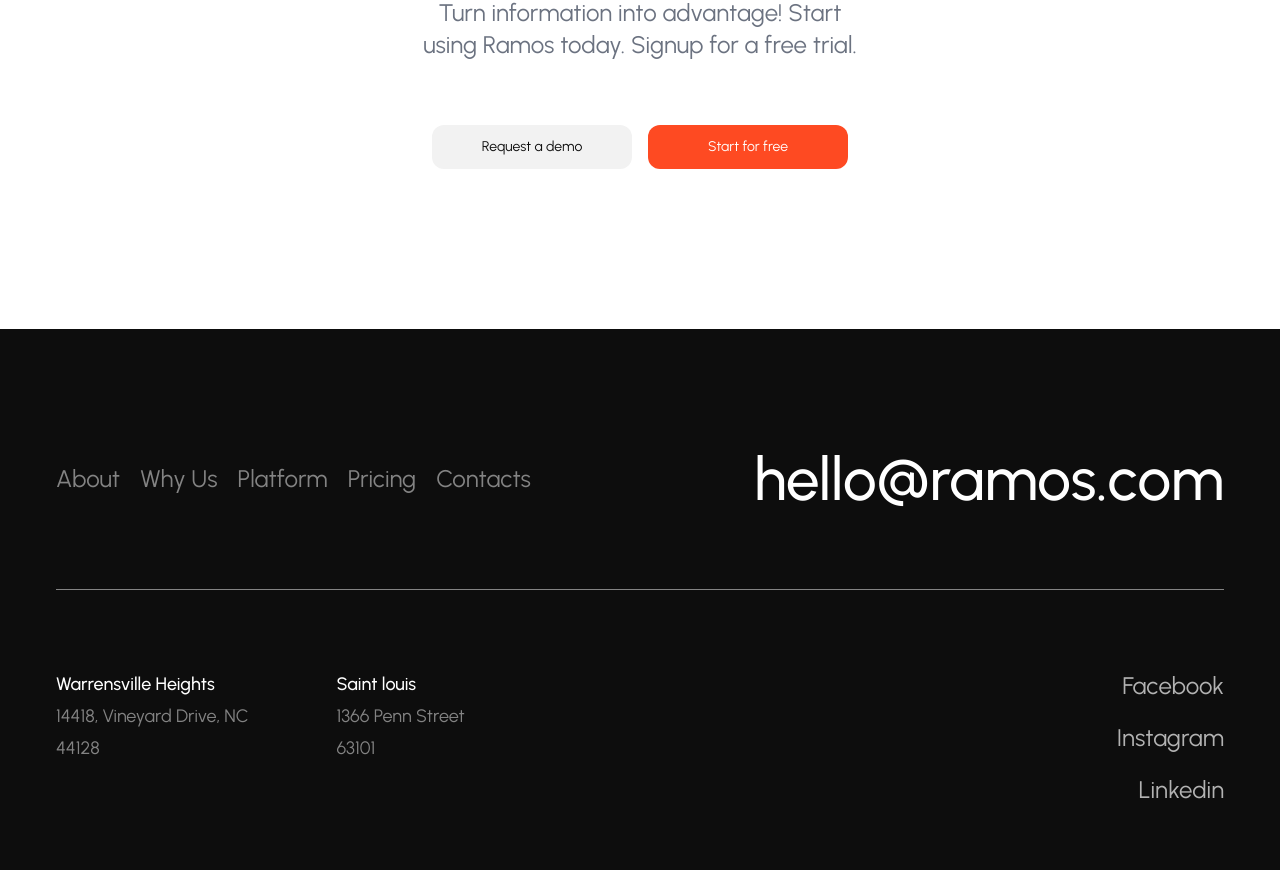
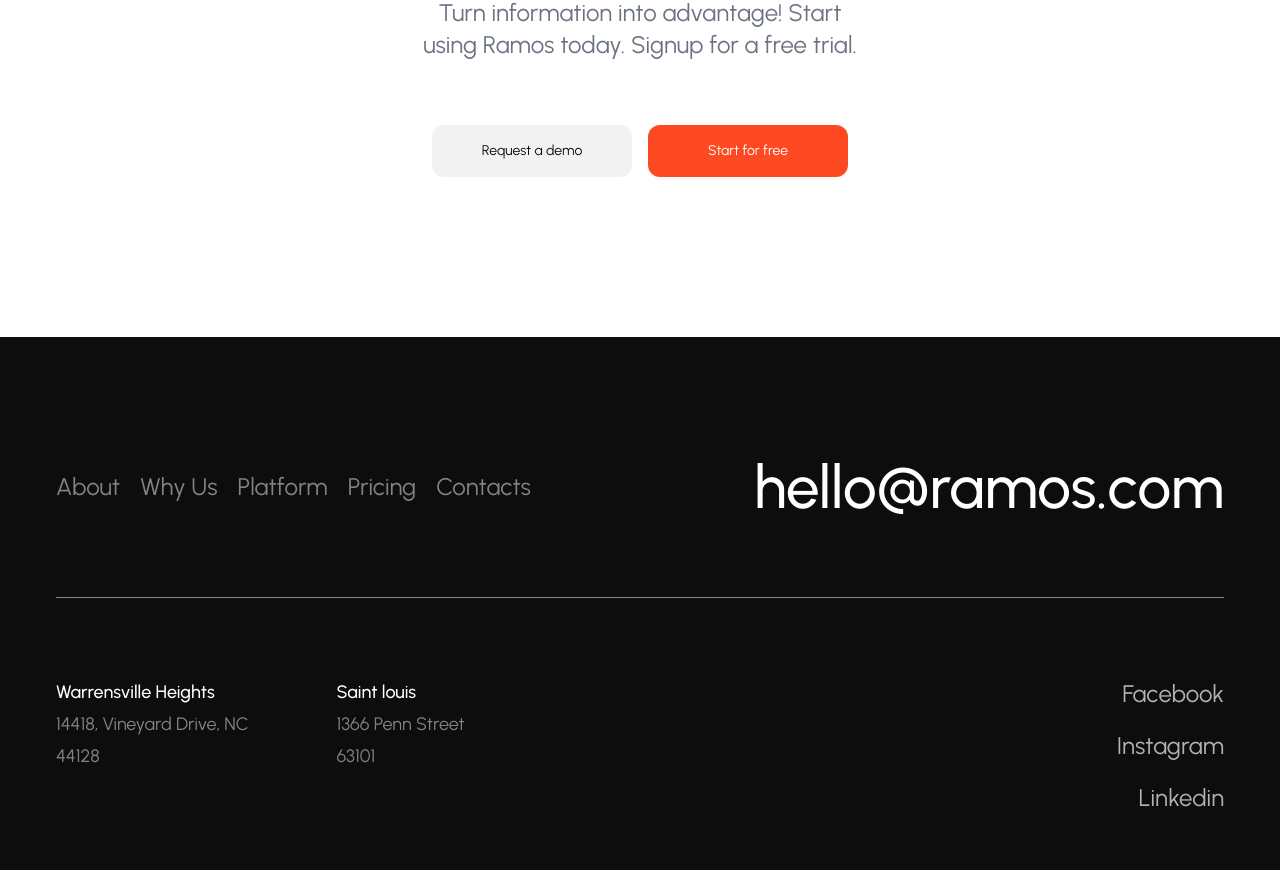
Before and after one commit to i-Mhyke/ramos-moniepoint, a Next.js app: page / in a window 1280 px wide. Shown: the part 6040-6910 px from the top of the page. Built offline with nearby package versions, Linux system fonts and the light colour scheme.

Commit message:
Update width

```diff
--- a/src/components/layouts/GetStartedSection.tsx
+++ b/src/components/layouts/GetStartedSection.tsx
@@ -70,8 +70,8 @@
 
                     }}>
                         <div className="flex gap-4 mt-16 max-lg:flex-col justify-center">
-                            <Button variant="light" className="min-w-[200px]">Request a demo</Button>
-                            <Button variant="primary" className="min-w-[200px]" >Start for free</Button>
+                            <Button variant="light" className="min-w-[200px] py-4">Request a demo</Button>
+                            <Button variant="primary" className="min-w-[200px] py-4" >Start for free</Button>
                         </div>
                     </Animate>
             </div>
```
